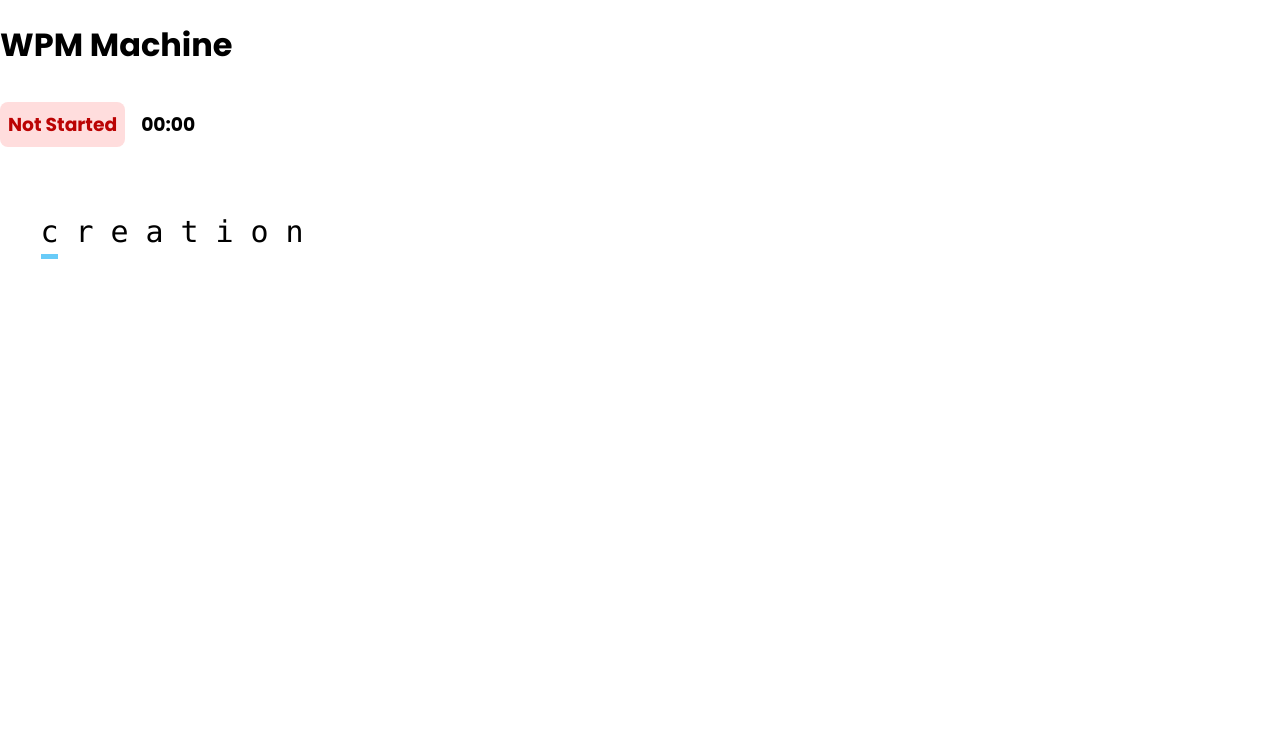
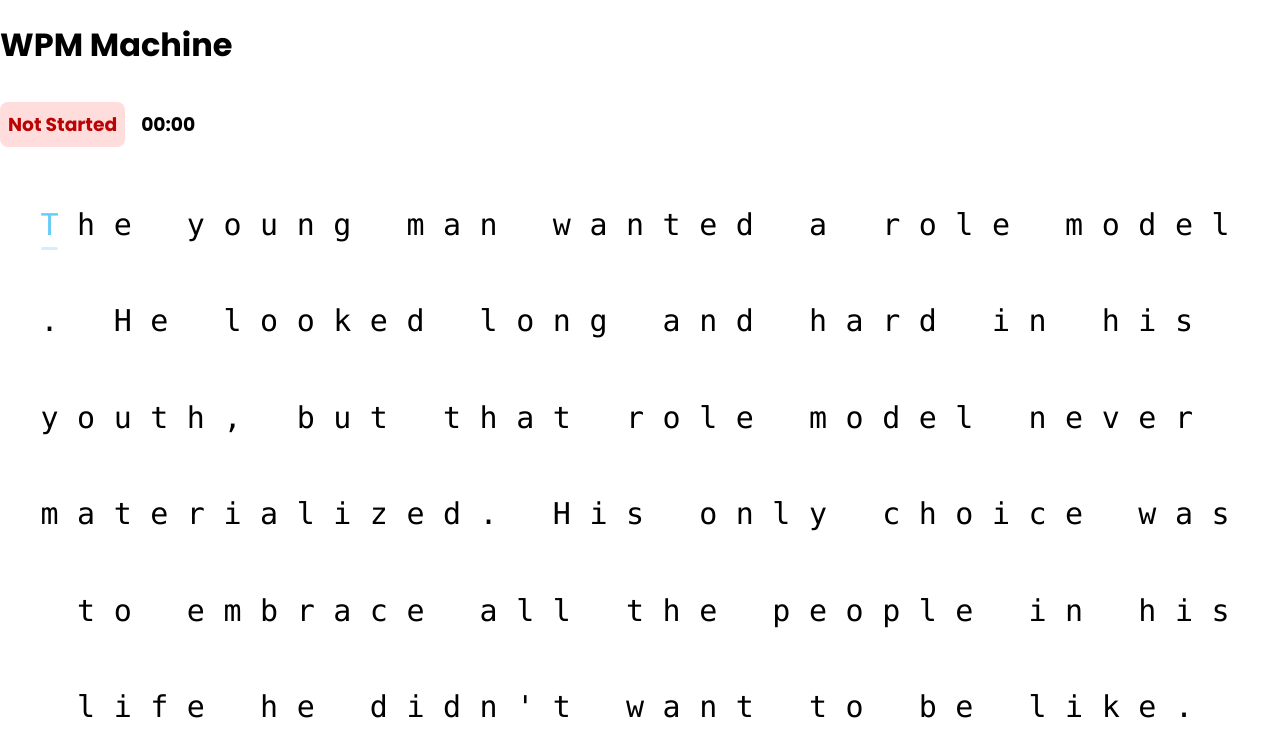
Before and after one commit to raj-pulapakura/WPMachine, a React (Create React App) app: page / in a window 1280 px wide. Shown: the top 756 px of the page. Built offline with nearby package versions, Linux system fonts and the light colour scheme.

Commit message:
polished up styling

```diff
--- a/src/components/Arena/Arena.tsx
+++ b/src/components/Arena/Arena.tsx
@@ -13,6 +13,7 @@ import {
   updateTimeEnded,
   updateTimeStarted,
   incrementIncorrectChars,
+  setEnded,
 } from "../../redux/slices/process";
 import store, { RootState } from "../../redux/store";
 import { CorrectCharacter } from "../Characters/CorrectCharacter/CorrectCharacter";
@@ -24,8 +25,14 @@ import { ArenaContainer } from "./Arena.styles";
 interface ArenaProps {}
 
 export const Arena: React.FC<ArenaProps> = ({}) => {
-  const { loaded, currentBlock, currentCharIndex, started, incorrectIndexes } =
-    useSelector((state: RootState) => state.process);
+  const {
+    ended,
+    loaded,
+    currentBlock,
+    currentCharIndex,
+    started,
+    incorrectIndexes,
+  } = useSelector((state: RootState) => state.process);
 
   const dispatch = useDispatch();
 
@@ -51,6 +58,12 @@ export const Arena: React.FC<ArenaProps> = ({}) => {
       setInterval(() => dispatch(updateTimeEnded(Date.now())), 1000);
     }
   }, [started]);
+
+  // useEffect(() => {
+  //   if (currentCharIndex >= currentBlock.length) {
+  //     dispatch(setEnded());
+  //   }
+  // }, [currentCharIndex]);
 
   // main logic for handling a key press
   function onKeyUp(e: KeyboardEvent) {
@@ -89,6 +102,8 @@ export const Arena: React.FC<ArenaProps> = ({}) => {
       dispatch(decrementCurrentCharIndex());
       return;
     }
+
+    console.log({ key, actual });
 
     // eliminating characters such as "Shift" and "Delete" etc.
     if (key.length === 1) {
--- a/src/components/Characters/CorrectCharacter/CorrectCharacter.styles.tsx
+++ b/src/components/Characters/CorrectCharacter/CorrectCharacter.styles.tsx
@@ -1,28 +1,15 @@
 import styled from "styled-components/macro";
 import { character } from "../../../data/colors";
-import { characterSpecs } from "../../../data/constants";
+import { CharacterCommon, ContainerCommon } from "../common";
 
 export const Container = styled.div`
-  width: ${characterSpecs.width};
-  height: ${characterSpecs.height};
-
-  justify-content: center;
-  align-items: center;
-  display: inline-flex;
-
-  margin: 0;
-  margin-bottom: 1rem;
-  padding: 0;
-  border-radius: 0.5rem;
+  ${ContainerCommon}
 
   background-color: ${character.lightgreen};
 `;
 
 export const Character = styled.div`
-  font-family: Consolas;
-  font-size: 30px;
-
-  display: inline;
+  ${CharacterCommon}
 
   color: ${character.darkgreen};
 `;
--- a/src/components/Characters/CurrentCharacter/CurrentCharacter.styles.tsx
+++ b/src/components/Characters/CurrentCharacter/CurrentCharacter.styles.tsx
@@ -1,26 +1,18 @@
 import styled from "styled-components/macro";
 import { character } from "../../../data/colors";
 import { characterSpecs } from "../../../data/constants";
+import { CharacterCommon, ContainerCommon } from "../common";
 
 export const Container = styled.div`
-  width: ${characterSpecs.width};
-  height: ${characterSpecs.height};
+  ${ContainerCommon}
 
-  justify-content: center;
-  align-items: center;
-  display: inline-flex;
   flex-direction: column;
-
-  margin: 0;
-  margin-bottom: 1rem;
-  padding: 0;
 `;
 
 export const Character = styled.div`
-  font-family: Consolas;
-  font-size: 30px;
+  ${CharacterCommon}
 
-  display: inline;
+  color: ${character.blue}
 `;
 
 export const Spacing = styled.div`
@@ -30,6 +22,12 @@ export const Spacing = styled.div`
 
 export const Underline = styled.div`
   width: 50%;
-  height: 5px;
-  background-color: ${character.blue};s
+  height: 3px;
+  border-radius: 3px;
+  background-color: ${character.blue};
+
+  animation-name: opacity-fade-in-out;
+  animation-duration: 1s;
+  animation-iteration-count: infinite;
+  animation-direction: alternate-reverse;
 `;
--- a/src/components/Characters/IncorrectCharacter/IncorrectCharacter.styles.tsx
+++ b/src/components/Characters/IncorrectCharacter/IncorrectCharacter.styles.tsx
@@ -1,28 +1,15 @@
 import styled from "styled-components/macro";
 import { character } from "../../../data/colors";
-import { characterSpecs } from "../../../data/constants";
+import { CharacterCommon, ContainerCommon } from "../common";
 
 export const Container = styled.div`
-  width: ${characterSpecs.width};
-  height: ${characterSpecs.height};
-
-  justify-content: center;
-  align-items: center;
-  display: inline-flex;
-
-  margin: 0;
-  margin-bottom: 1rem;
-  padding: 0;
-  border-radius: 0.5rem;
+  ${ContainerCommon}
 
   background-color: ${character.lightred};
 `;
 
 export const Character = styled.div`
-  font-family: Consolas;
-  font-size: 30px;
-
-  display: inline;
+  ${CharacterCommon}
 
   color: ${character.darkred};
 `;
--- a/src/components/Characters/UntouchedCharacter/UntouchedCharacter.styles.tsx
+++ b/src/components/Characters/UntouchedCharacter/UntouchedCharacter.styles.tsx
@@ -1,23 +1,10 @@
 import styled from "styled-components/macro";
-import { character } from "../../../data/colors";
-import { characterSpecs } from "../../../data/constants";
+import { CharacterCommon, ContainerCommon } from "../common";
 
 export const Container = styled.div`
-  width: ${characterSpecs.width};
-  height: ${characterSpecs.height};
-
-  justify-content: center;
-  align-items: center;
-  display: inline-flex;
-
-  margin: 0;
-  margin-bottom: 1rem;
-  padding: 0;
+  ${ContainerCommon}
 `;
 
 export const Character = styled.div`
-  font-family: Consolas;
-  font-size: 30px;
-
-  display: inline;
+  ${CharacterCommon}
 `;
--- /dev/null
+++ b/src/components/Characters/common.tsx
@@ -0,0 +1,21 @@
+import { characterSpecs } from "../../data/constants";
+
+export const ContainerCommon = `
+width: ${characterSpecs.width};
+  height: ${characterSpecs.height};
+
+  justify-content: center;
+  align-items: center;
+  display: inline-flex;
+
+  margin: 0 0.1rem 1rem 0;
+  padding: 0;
+  border-radius: 0.5rem;
+`;
+
+export const CharacterCommon = `
+  font-family: Consolas;
+  font-size: 30px;
+
+  display: inline;
+`;
--- a/src/data/bank.ts
+++ b/src/data/bank.ts
@@ -1,14 +1,13 @@
 export const bank = [
-  // "Samantha wanted to be famous. The problem was that she had never considered all the downsides to actually being famous. Had she taken the time to objectively consider these downsides, she would have never agreed to publically sing that first song.",
-  // "There was nothing else to do. The deed had already been done and there was no going back. It now had been become a question of how they were going to be able to get out of this situation and escape.",
-  // "The red glint of paint sparkled under the sun. He had dreamed of owning this car since he was ten, and that dream had become a reality less than a year ago. It was his baby and he spent hours caring for it, pampering it, and fondling over it. She knew this all too well, and that's exactly why she had taken a sludge hammer to it.",
-  // `"It was so great to hear from you today and it was such weird timing," he said. "This is going to sound funny and a little strange, but you were in a dream I had just a couple of days ago. I'd love to get together and tell you about it if you're up for a cup of coffee," he continued, laying the trapped he's been planning for years.`,
-  // `He sat across from her trying to imagine it was the first time. It wasn't. Had it been a hundred? It quite possibly could have been. Two hundred? Probably not. His mind wandered until he caught himself and again tried to imagine it was the first time.`,
-  // `He had done everything right. There had been no mistakes throughout the entire process. It had been perfection and he knew it without a doubt, but the results still stared back at him with the fact that he had lost.`,
-  // `The young man wanted a role model. He looked long and hard in his youth, but that role model never materialized. His only choice was to embrace all the people in his life he didn't want to be like.`,
-  // `It was amazing. It truly was. The structure before him was greater than he had ever dared to dream. Gates of the strongest wood, etched deeply, hinted at the memories that lay beyond. He dashed forward when a heavy hand came to rest on his shoulder.`,
-  // `Through the fog and shroud of stirring street lamps I struggle on up the hill, bearing my sluggish burdens. It's a year since my child, whom I loved with all of my newly swelled heart, stopped breathing. Now it's only my chest that swells in time with these agitated footsteps. I've always hated this hill.`,
-  "creation",
+  "Samantha wanted to be famous. The problem was that she had never considered all the downsides to actually being famous. Had she taken the time to objectively consider these downsides, she would have never agreed to publically sing that first song.",
+  "There was nothing else to do. The deed had already been done and there was no going back. It now had been become a question of how they were going to be able to get out of this situation and escape.",
+  "The red glint of paint sparkled under the sun. He had dreamed of owning this car since he was ten, and that dream had become a reality less than a year ago. It was his baby and he spent hours caring for it, pampering it, and fondling over it. She knew this all too well, and that's exactly why she had taken a sludge hammer to it.",
+  `"It was so great to hear from you today and it was such weird timing," he said. "This is going to sound funny and a little strange, but you were in a dream I had just a couple of days ago. I'd love to get together and tell you about it if you're up for a cup of coffee," he continued, laying the trapped he's been planning for years.`,
+  `He sat across from her trying to imagine it was the first time. It wasn't. Had it been a hundred? It quite possibly could have been. Two hundred? Probably not. His mind wandered until he caught himself and again tried to imagine it was the first time.`,
+  `He had done everything right. There had been no mistakes throughout the entire process. It had been perfection and he knew it without a doubt, but the results still stared back at him with the fact that he had lost.`,
+  `The young man wanted a role model. He looked long and hard in his youth, but that role model never materialized. His only choice was to embrace all the people in his life he didn't want to be like.`,
+  `It was amazing. It truly was. The structure before him was greater than he had ever dared to dream. Gates of the strongest wood, etched deeply, hinted at the memories that lay beyond. He dashed forward when a heavy hand came to rest on his shoulder.`,
+  `Through the fog and shroud of stirring street lamps I struggle on up the hill, bearing my sluggish burdens. It's a year since my child, whom I loved with all of my newly swelled heart, stopped breathing. Now it's only my chest that swells in time with these agitated footsteps. I've always hated this hill.`,
 ];
 
 export const getRandomBlock = () =>
--- a/src/data/constants.ts
+++ b/src/data/constants.ts
@@ -1,4 +1,4 @@
 export const characterSpecs = {
   width: "35px",
-  height: "85px",
+  height: "70px",
 };
--- a/src/index.css
+++ b/src/index.css
@@ -13,3 +13,12 @@ code {
   font-family: source-code-pro, Menlo, Monaco, Consolas, 'Courier New',
     monospace;
 }
+
+@keyframes opacity-fade-in-out {
+  from {
+    opacity: 100%;
+  }
+  to {
+    opacity: 10%;
+  }
+}
--- a/src/redux/slices/process.ts
+++ b/src/redux/slices/process.ts
@@ -10,6 +10,7 @@ interface ProcessState {
   timeEnded: number;
   incorrectIndexes: number[];
   incorrectChars: number;
+  ended: boolean;
 }
 
 const initialState = {
@@ -21,6 +22,7 @@ const initialState = {
   timeEnded: 0,
   incorrectIndexes: [],
   incorrectChars: 0,
+  ended: false,
 } as ProcessState;
 
 const processSlice = createSlice({
@@ -44,9 +46,6 @@ const processSlice = createSlice({
     startProcess(state) {
       state.started = true;
     },
-    endProcess(state) {
-      state.started = false;
-    },
     updateTimeStarted(state, action: PayloadAction<number>) {
       state.timeStarted = action.payload;
     },
@@ -63,6 +62,9 @@ const processSlice = createSlice({
       state.incorrectIndexes.push(action.payload);
       state.incorrectIndexes = cleanseArray(state.incorrectIndexes);
     },
+    setEnded(state) {
+      state.ended = true;
+    },
   },
 });
 
@@ -72,11 +74,11 @@ export const {
   decrementCurrentCharIndex,
   updateCurrentBlock,
   startProcess,
-  endProcess,
   updateTimeStarted,
   updateTimeEnded,
   incrementIncorrectChars,
   setIncorrectIndexes,
   addIncorrectIndex,
+  setEnded,
 } = processSlice.actions;
 export default processSlice.reducer;
```
